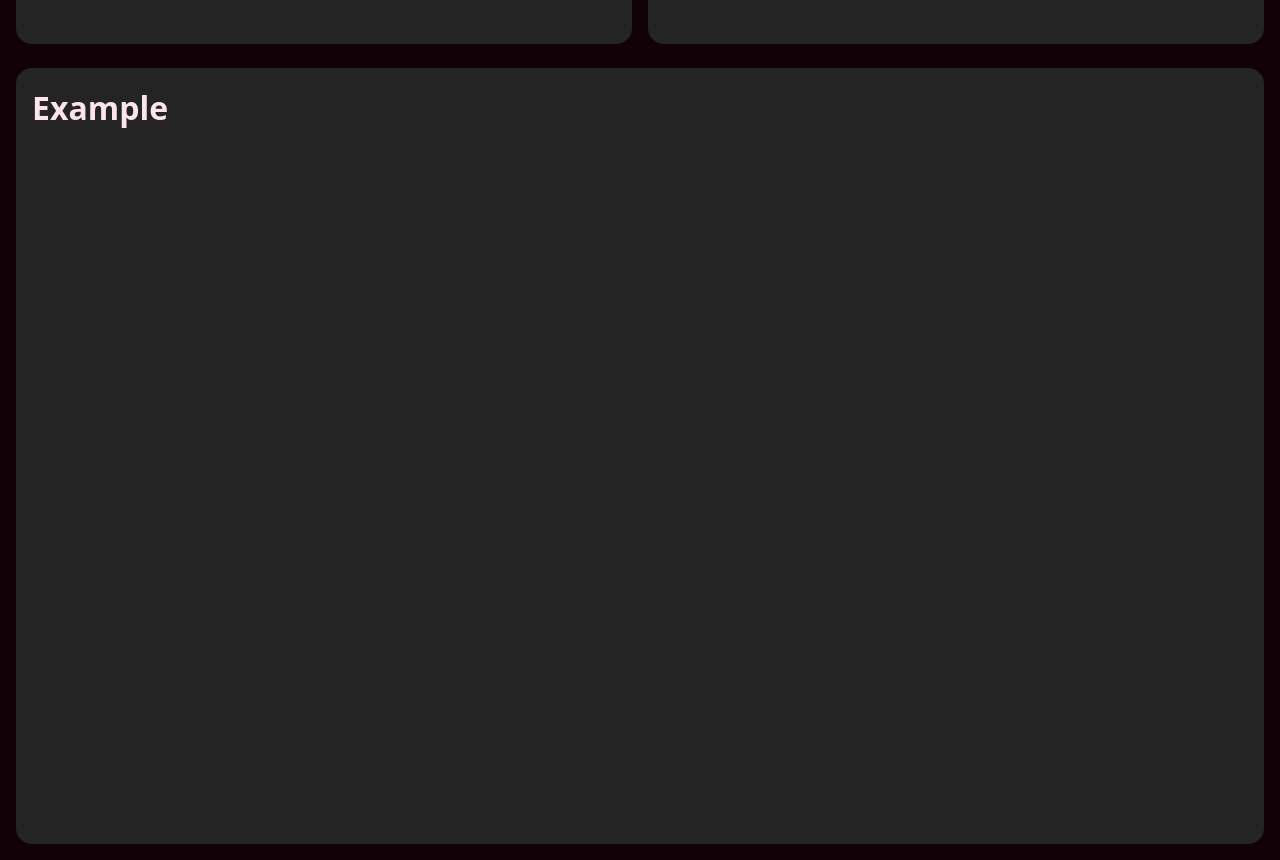
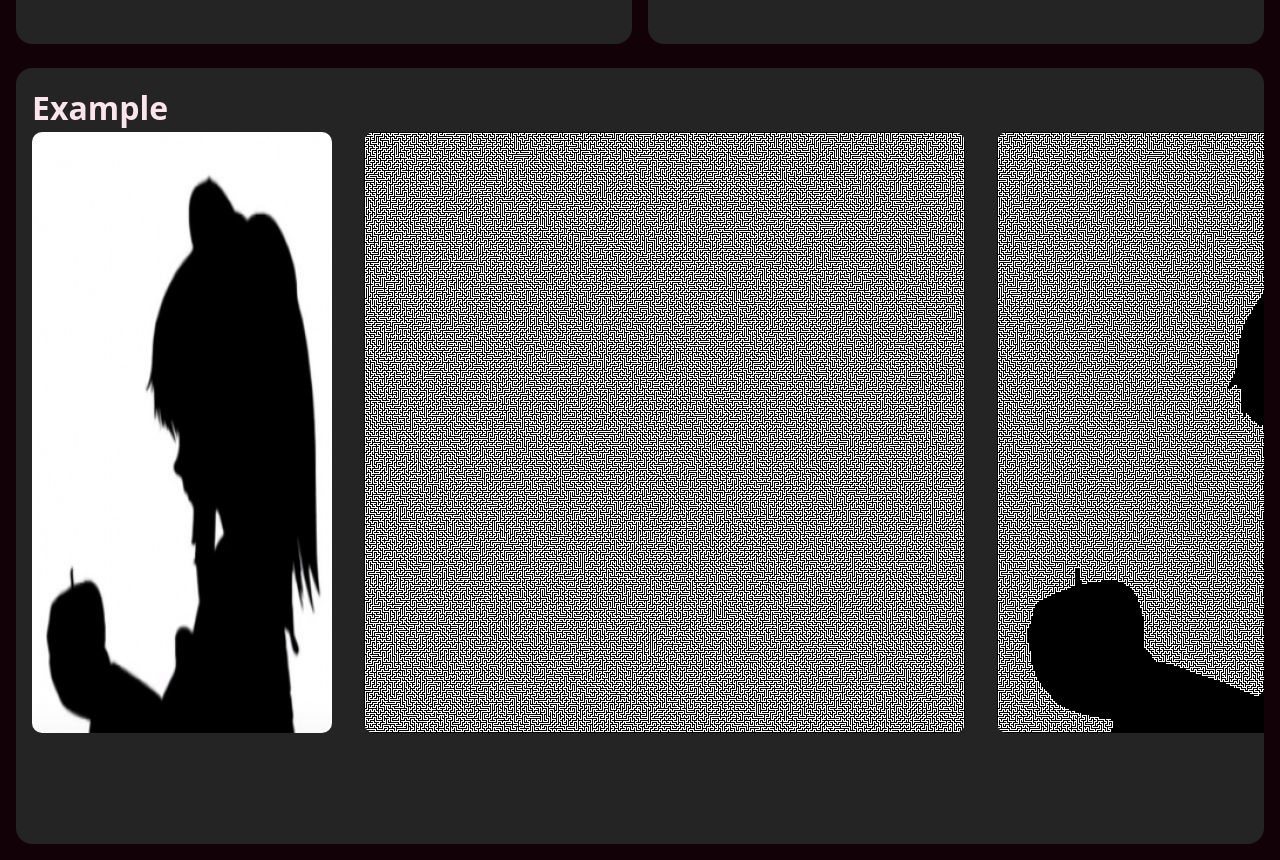
Before and after one commit to ZMensRain/image-to-maze-web-ui, a website built with Vite: page index.html in a window 1280 px wide. Shown: the part 740-1600 px from the top of the page. Built offline with nearby package versions, Linux system fonts and the light colour scheme.

Commit message:
added an example

```diff
--- a/index.html
+++ b/index.html
@@ -52,6 +52,11 @@
       </div>
       <div id="example">
         <h1>Example</h1>
+        <div id="examples">
+          <img src="/example/from.png" class="example" />
+          <img src="/example/maze.png" class="example" />
+          <img src="/example/filled-maze.png" class="example" />
+        </div>
       </div>
     </main>
     <script type="module" src="/src/main.ts"></script>
--- a/src/style.css
+++ b/src/style.css
@@ -110,3 +110,13 @@ button:hover {
   transition: 200ms;
   opacity: 0.9;
 }
+
+.example {
+  width: 100%;
+  aspect-ratio: 1;
+  border-radius: 10px;
+}
+#examples {
+  display: flex;
+  gap: 2rem;
+}
```
Also changed, not shown: public/example/filled-maze.png (added), public/example/from.png (added), public/example/maze.png (added).
